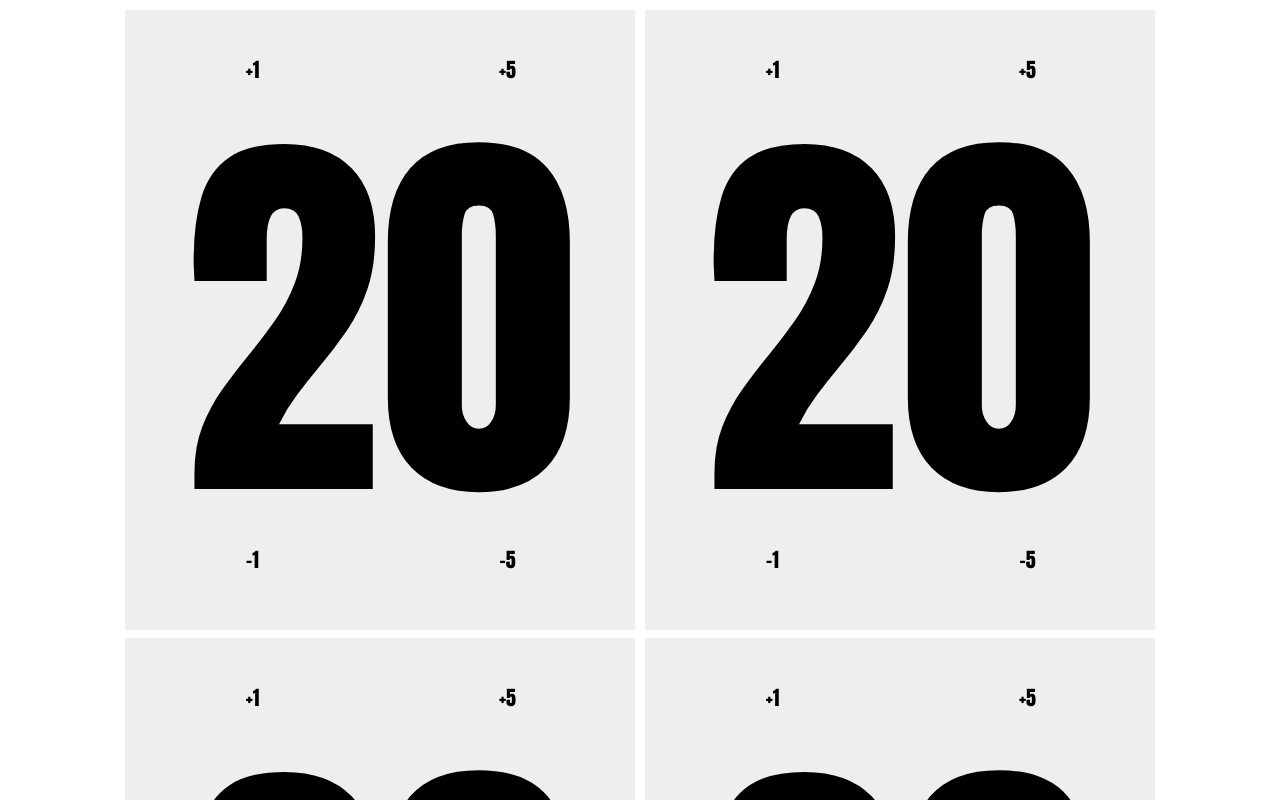
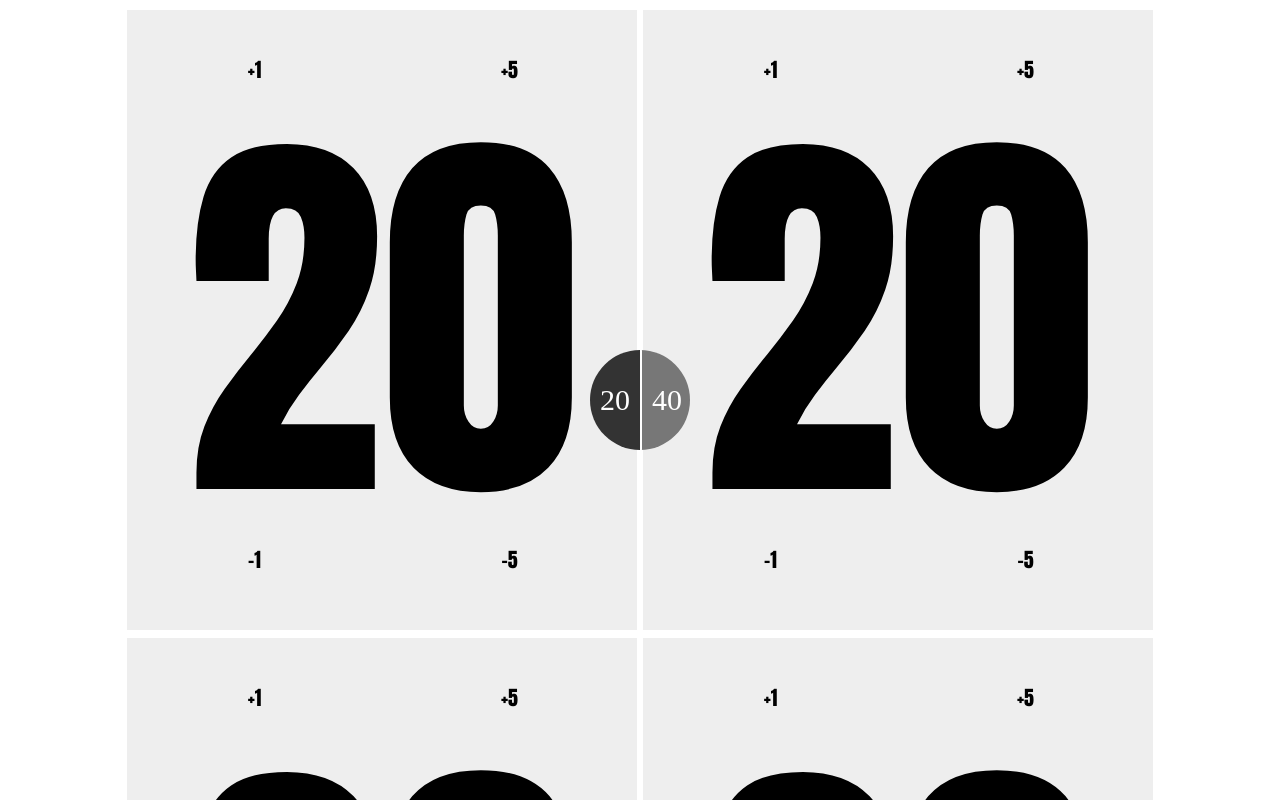
Before and after one commit to arzmir/kindle-counter, a plain HTML site: page index.html in a window 1280 px wide. Shown: the top 800 px of the page. Drawn offline with Linux system fonts and the light colour scheme.

Commit message:
Version 2

```diff
--- a/index.html
+++ b/index.html
@@ -6,7 +6,11 @@ body {
  text-align:center;
 }
 
-div {
+.outer {
+	position:relative;
+	z-index:1;
+}
+.outer div {
 	display:inline-block;
 	width:510px;
 	height:620px;
@@ -20,7 +24,7 @@ div {
 	pointer-events:none;
 }
 
-div > h1 {
+.outer div > h1 {
 	line-height:620px;
 	font-size:400px;
 	padding:0;
@@ -28,7 +32,7 @@ div > h1 {
 	pointer-events:none;
 }
 
-div > span {
+.outer div > span {
 	display:block;
 	position:absolute;
 	width:255px;
@@ -37,88 +41,114 @@ div > span {
 	font-weight:bold;
 	font-size:20px;
 	line-height:120px;
+	z-index:100;
+	pointer-events:all;
 }
 
+.reset {
+	position:absolute;
+	z-index:2;
+	width:100px;
+	height:100px;
+	left:50%;
+	top:50%;
+	margin-top:-50px;
+	margin-left:-50px;
+	overflow:hidden;
+	border-radius:50px;
+
+}
+
+.reset a {
+	left:-2px;
+	top:-2px;
+	position:absolute;
+	width:50px;
+	height:100px;
+	font-size:30px;
+	line-height:100px;
+	background:#333;
+	color:#fff;
+	border:2px solid #fff;
+}
+
+.reset a:nth-of-type(2) { left: 50px; background:#777;}
 </style>
 
 <script type="text/javascript">
+var p = {
+	"one": [20, null],
+	"two": [20, null],
+	"three": [20, null],
+	"four": [20, null],
+}
+
+var outer = document.createElement("div");
+outer.className = "outer"
+
+var update = function (el, value) {
+	p[el][0] += value;
+	p[el][1].innerHTML = p[el][0]
+	console.log("test")
+}
+
+var reset = function(value) {
+	for (key in p) {
+		p[key][0] = value
+		p[key][1].innerHTML = value
+	}
+}
+
+
+for (key in p) {
+	var div = document.createElement("div");
+	var h1 = document.createElement("h1");
+	h1.innerHTML = p[key][0];
+
+	var span1 = document.createElement("span");
+	span1.innerHTML = "+1";
+	span1.setAttribute("style", "left:0; top:0;");
+	span1.setAttribute("onClick", "update('"+key+"', 1)");
+
+
+	var span2 = document.createElement("span");
+	span2.innerHTML = "+5";
+	span2.setAttribute("style", "left:50%; top:0;");
+	span2.setAttribute("onClick", "update('"+key+"', 5)");
+
+
+	var span3 = document.createElement("span");
+	span3.innerHTML = "-1";
+	span3.setAttribute("style", "left:0; top:50%; line-height:480px;");
+	span3.setAttribute("onClick", "update('"+key+"', -1)");
+
+
+	var span4 = document.createElement("span");
+	span4.innerHTML = "-5";
+	span4.setAttribute("style", "left:50%; top:50%; line-height:480px;");
+	span4.setAttribute("onClick", "update('"+key+"', -5)");
+
+
+	p[key][1] = h1;
+
+	div.appendChild(h1);
+	div.appendChild(span1);
+	div.appendChild(span2);
+	div.appendChild(span3);
+	div.appendChild(span4);
+
+	outer.appendChild(div);
+}
 
 
 var create = function() {
-	var players = ["one", "two", "three", "four"];
-	var outer = document.createElement("i")
-
-	for(var i = 0; i < players.length; i++) {
-		var el = document.createElement("h1")
-		el.innerHTML = document.documentElement.clientWidth + " " + document.documentElement.clientHeight;
-		players[i] = el;
-		outer.appendChild(el)
-	}
-
 	document.body.appendChild(outer);
-
 }
 </script>
 </head>
 <body onload="create()">
-
-<div>
-	<h1>20</h1>
-	<span style="left:0; top:0;">+1</span>
-	<span style="left:50%; top:0;">+5</span>
-	<span style="left:0; top:50%; line-height:480px;">-1</span>
-	<span style="left:50%; top:50%; line-height:480px;">-5</span>
-</div>
-<div>
-	<h1>20</h1>
-	<span style="left:0; top:0;">+1</span>
-	<span style="left:50%; top:0;">+5</span>
-	<span style="left:0; top:50%; line-height:480px;">-1</span>
-	<span style="left:50%; top:50%; line-height:480px;">-5</span>
-</div>
-<div>
-	<h1>20</h1>
-	<span style="left:0; top:0;">+1</span>
-	<span style="left:50%; top:0;">+5</span>
-	<span style="left:0; top:50%; line-height:480px;">-1</span>
-	<span style="left:50%; top:50%; line-height:480px;">-5</span>
-</div>
-<div>
-	<h1>20</h1>
-	<span style="left:0; top:0;">+1</span>
-	<span style="left:50%; top:0;">+5</span>
-	<span style="left:0; top:50%; line-height:480px;">-1</span>
-	<span style="left:50%; top:50%; line-height:480px;">-5</span>
-</div>
-
-
-<!--
-	<div><b>20</b>
-		<i onclick="c(this,-5)"></i>
-		<i onclick="c(this,-1)"></i>
-		<i onclick="c(this,1)"></i>
-		<i onclick="c(this,5)"></i>
+	<div class="reset">
+		<a onclick="reset(20)">20</a>
+		<a onclick="reset(40)">40</a>
 	</div>
-
-	<div><b>20</b>
-		<i onclick="c(this,-5)"></i>
-		<i onclick="c(this,-1)"></i>
-		<i onclick="c(this,1)"></i>
-		<i onclick="c(this,5)"></i>
-	</div>
-
-	<div><b>20</b>
-		<i onclick="c(this,-5)"></i>
-		<i onclick="c(this,-1)"></i>
-		<i onclick="c(this,1)"></i>
-		<i onclick="c(this,5)"></i>
-	</div>
-
-	<div><b>20</b>
-		<i onclick="c(this,-5)"></i>
-		<i onclick="c(this,-1)"></i>
-		<i onclick="c(this,1)"></i>
-		<i onclick="c(this,5)"></i>
-	</div>
--->
 </body>
```
